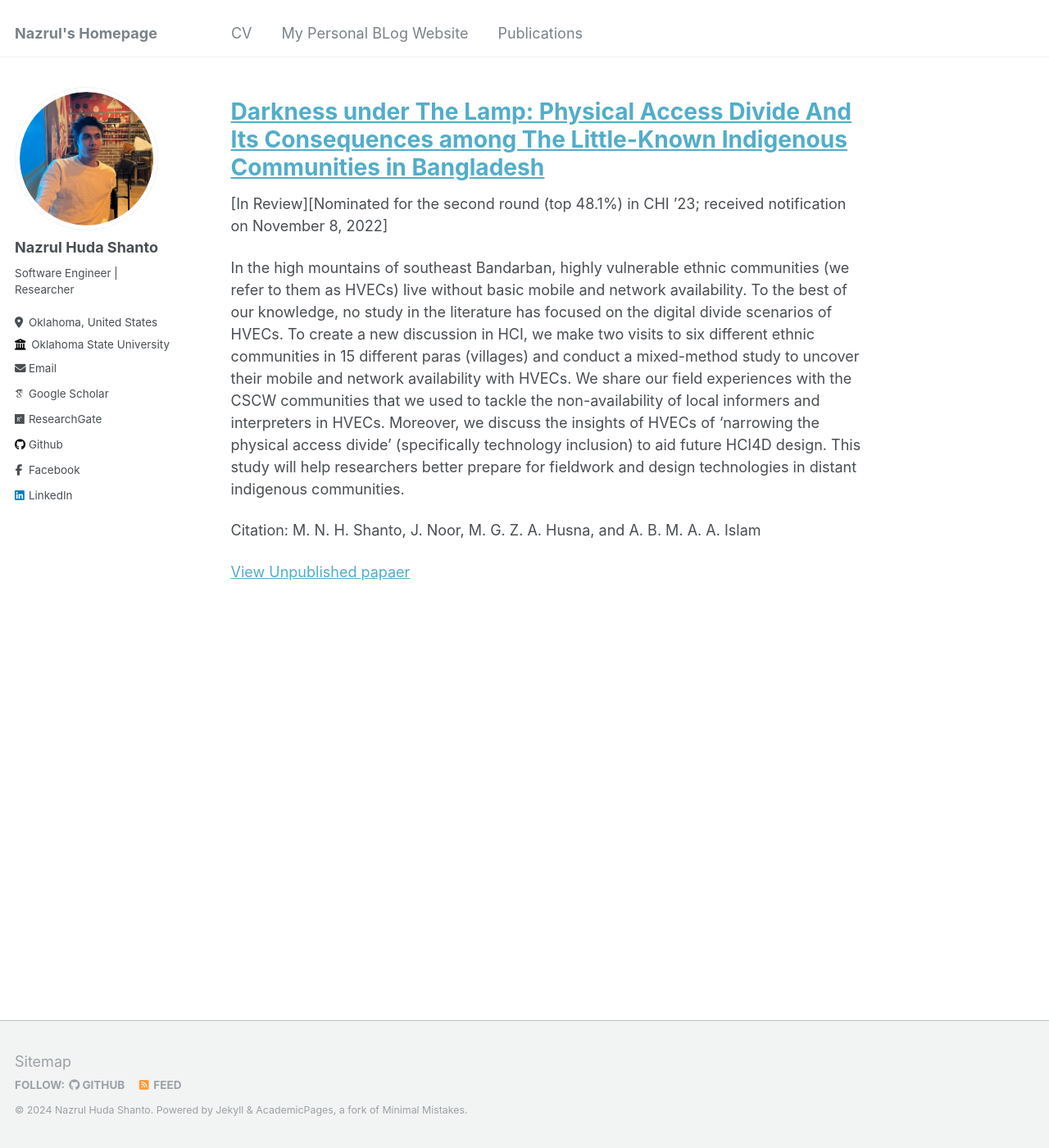
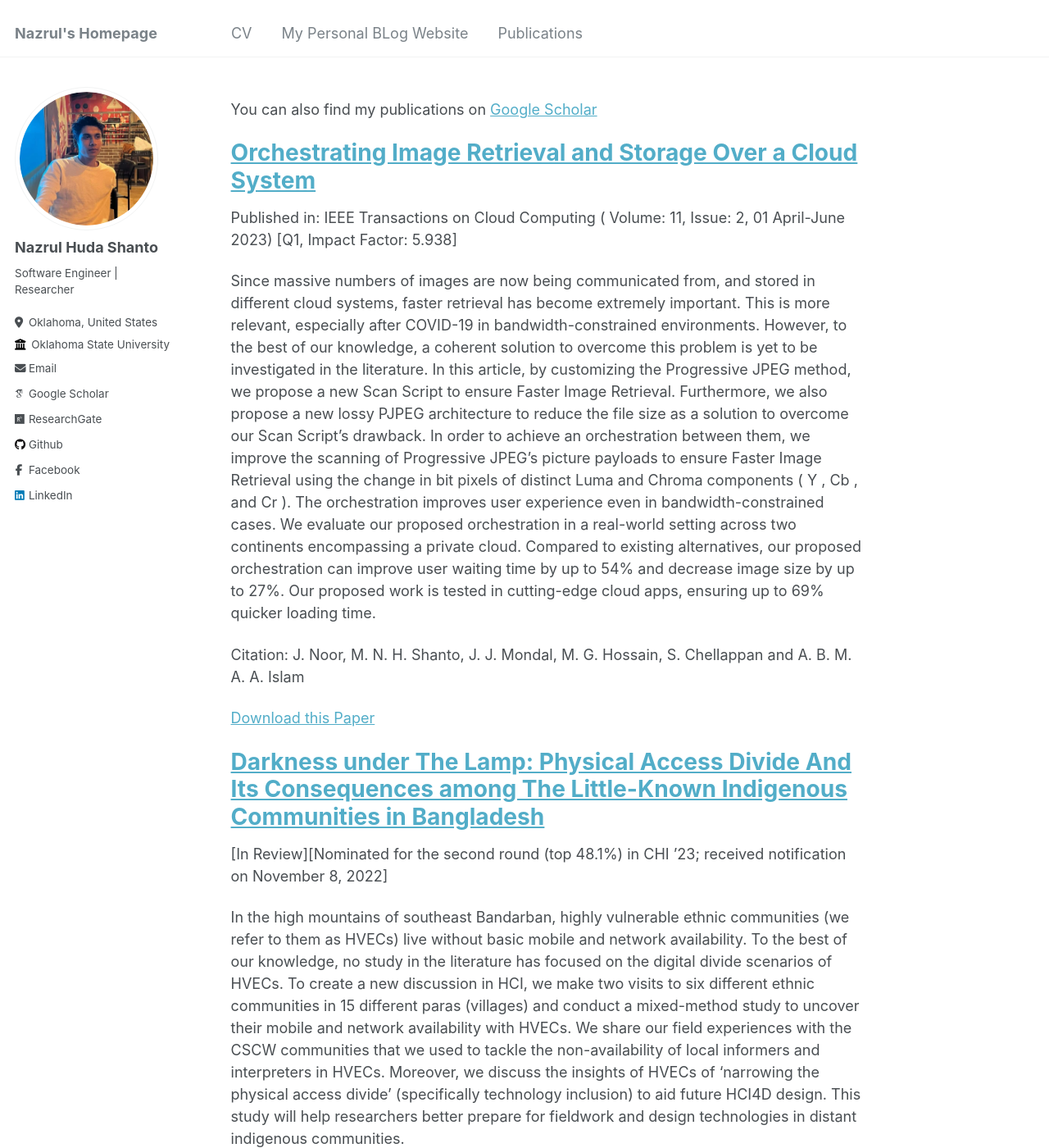
Before and after one commit to nazrulhuda/portfolio, a Jekyll site: the page built from _pages/pub.md, in a window 1280 px wide and 1400 px high. Shown: the whole window at 82% size. Built offline with Jekyll 4.4.1, drawn with Linux system fonts in a browser that asks for light colours; some web fonts are replaced; a file with an impossible date is left out.

Commit message:
first commit

```diff
--- a/_pages/pub.md
+++ b/_pages/pub.md
@@ -6,6 +6,25 @@ redirect_from:
   - /pub/
   - /pub.html
 ---
+
+
+
+You can also find my publications on [Google Scholar](https://scholar.google.com/citations?user=N9aZcZYAAAAJ&hl=en)
+
+# [Orchestrating Image Retrieval and Storage Over a Cloud System](https://ieeexplore.ieee.org/document/9743811/authors##authors)
+
+Published in: IEEE Transactions on Cloud Computing ( Volume: 11, Issue: 2, 01 April-June 2023)
+[Q1, Impact Factor: 5.938]
+
+Since massive numbers of images are now being communicated from, and stored in different cloud systems, faster retrieval has become extremely important. This is more relevant, especially after COVID-19 in bandwidth-constrained environments. However, to the best of our knowledge, a coherent solution to overcome this problem is yet to be investigated in the literature. In this article, by customizing the Progressive JPEG method, we propose a new Scan Script to ensure Faster Image Retrieval. Furthermore, we also propose a new lossy PJPEG architecture to reduce the file size as a solution to overcome our Scan Script's drawback. In order to achieve an orchestration between them, we improve the scanning of Progressive JPEG's picture payloads to ensure Faster Image Retrieval using the change in bit pixels of distinct Luma and Chroma components ( Y , Cb , and Cr ). The orchestration improves user experience even in bandwidth-constrained cases. We evaluate our proposed orchestration in a real-world setting across two continents encompassing a private cloud. Compared to existing alternatives, our proposed orchestration can improve user waiting time by up to 54% and decrease image size by up to 27%. Our proposed work is tested in cutting-edge cloud apps, ensuring up to 69% quicker loading time.
+
+Citation: J. Noor, M. N. H. Shanto, J. J. Mondal, M. G. Hossain, S. Chellappan and A. B. M. A. A. Islam
+
+[Download this Paper](https://drive.google.com/file/d/1cGszh8qcr3rGwz5syvW2p7vChsWeYC-B/view)
+
+
+
+
 
 # [Darkness under The Lamp: Physical Access Divide And Its Consequences among The Little-Known Indigenous Communities in Bangladesh](https://drive.google.com/file/d/1du3GCWL3Qdkvn4oCvuEXCmyPL9dvU5ev/view?usp=sharing)
 
```
